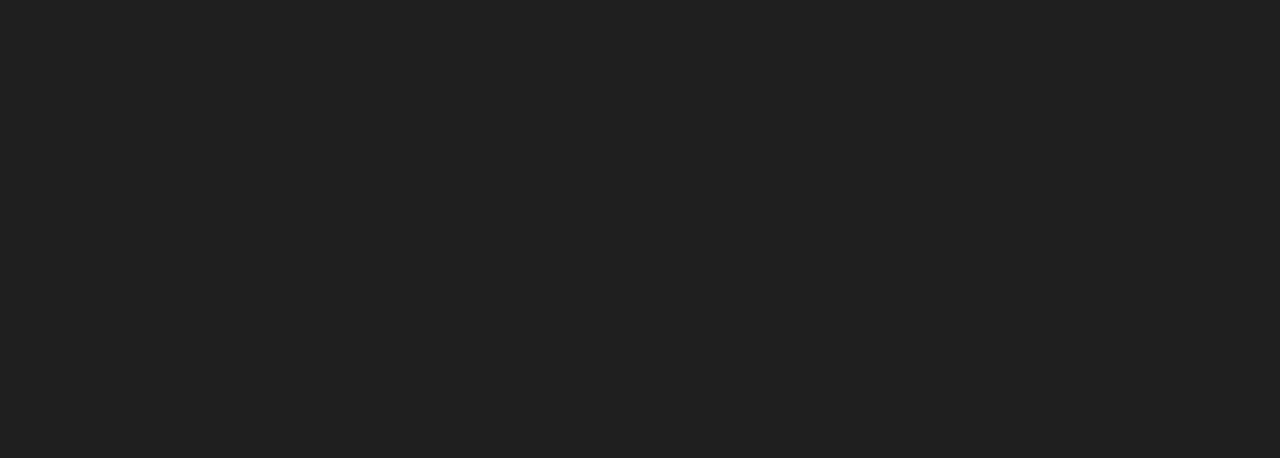
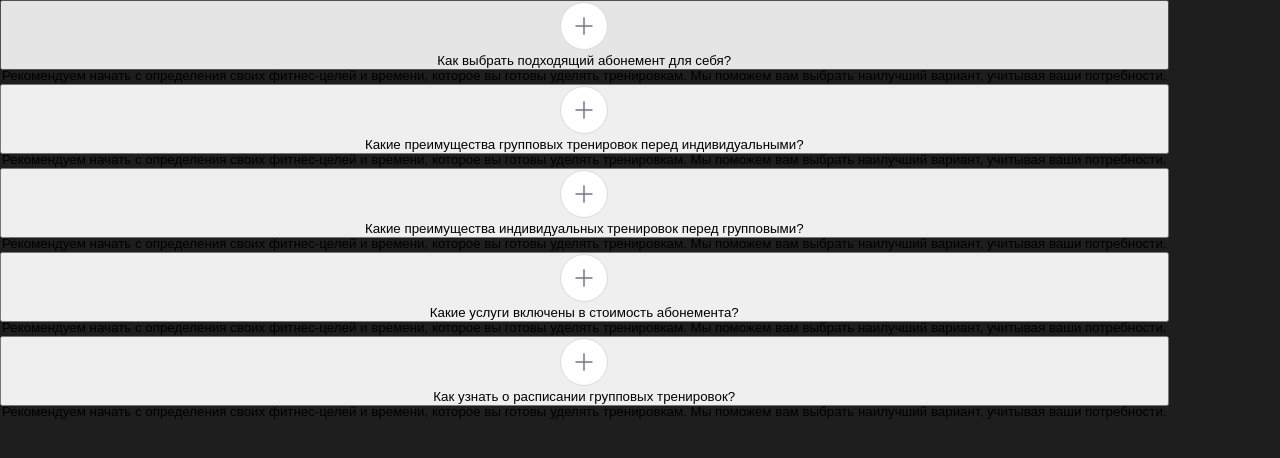
Before and after one commit to alwegr/gym, a React (Create React App) app: page / in a window 1280 px wide. Shown: the top 458 px of the page. Built offline with nearby package versions, Linux system fonts and the light colour scheme.

Commit message:
доделан файл faq без стилей

```diff
--- a/src/App.js
+++ b/src/App.js
@@ -1,9 +1,11 @@
 import './App.css';
+import { Faq } from './components/faq/faq';
+
 
 function App() {
   return (
     <>
-
+      <Faq dataFaq={dataFaq}/>
     </>
   );
 }
--- a/src/components/faq/faq.js
+++ b/src/components/faq/faq.js
@@ -1,7 +1,26 @@
-import React from 'react'
+import React, { useState } from 'react'
+import { FaqItem } from './faqItem'
+import style from './faq.module.css'
 
-export const faq = ({dataFaq}) => {
+
+export const Faq = ({dataFaq}) => {
+  const [openId, setId] = useState(null)
+
   return (
-    <div>faq</div>
+    <>
+      <section id='faq'>
+        <ul className={style.faq}>
+          {dataFaq?.map((dataFaq, id) => {
+            return(
+              <FaqItem
+                onClick={() => (id === openId ? setId(null) : setId(id))}
+                dataFaq={dataFaq}
+                isOpen={id === openId}
+                key={id}/>
+            )
+          })}
+        </ul>
+      </section>
+    </>
   )
 }
--- /dev/null
+++ b/src/components/faq/faqItem.jsx
@@ -0,0 +1,27 @@
+import React, { useRef } from 'react';
+import { ReactComponent as CrossOpen } from './images-faq/crossOpen.svg'
+import style from './faq.module.css'
+
+export const FaqItem = ({dataFaq, onClick, isOpen}) => {
+    const itemRef = useRef(null)
+
+    return (
+        <>
+            <div className={style.wrapper}>
+                <li>
+                    <button className={style.header} onClick={() => onClick()}>
+                        <CrossOpen className={`faq_arrow ${isOpen ? "active" : ""}`}/>
+                        <div>
+                            <p>{dataFaq.question}</p>
+                        </div>
+                        <div className={style.accordion_collapse} style={isOpen ? { height: itemRef.current.scrollHeight } : { height: "0px" }}>
+                            <div className={style.accordion_body} ref={itemRef}>
+                                {dataFaq.answer}
+                            </div>
+                        </div>
+                    </button>
+                </li>
+            </div>
+        </>
+    )
+}
```
Also changed, not shown: src/components/faq/faq.module.css (added), src/components/faq/images-faq/crossClose.svg (added), src/components/faq/images-faq/crossOpen.svg (added).
